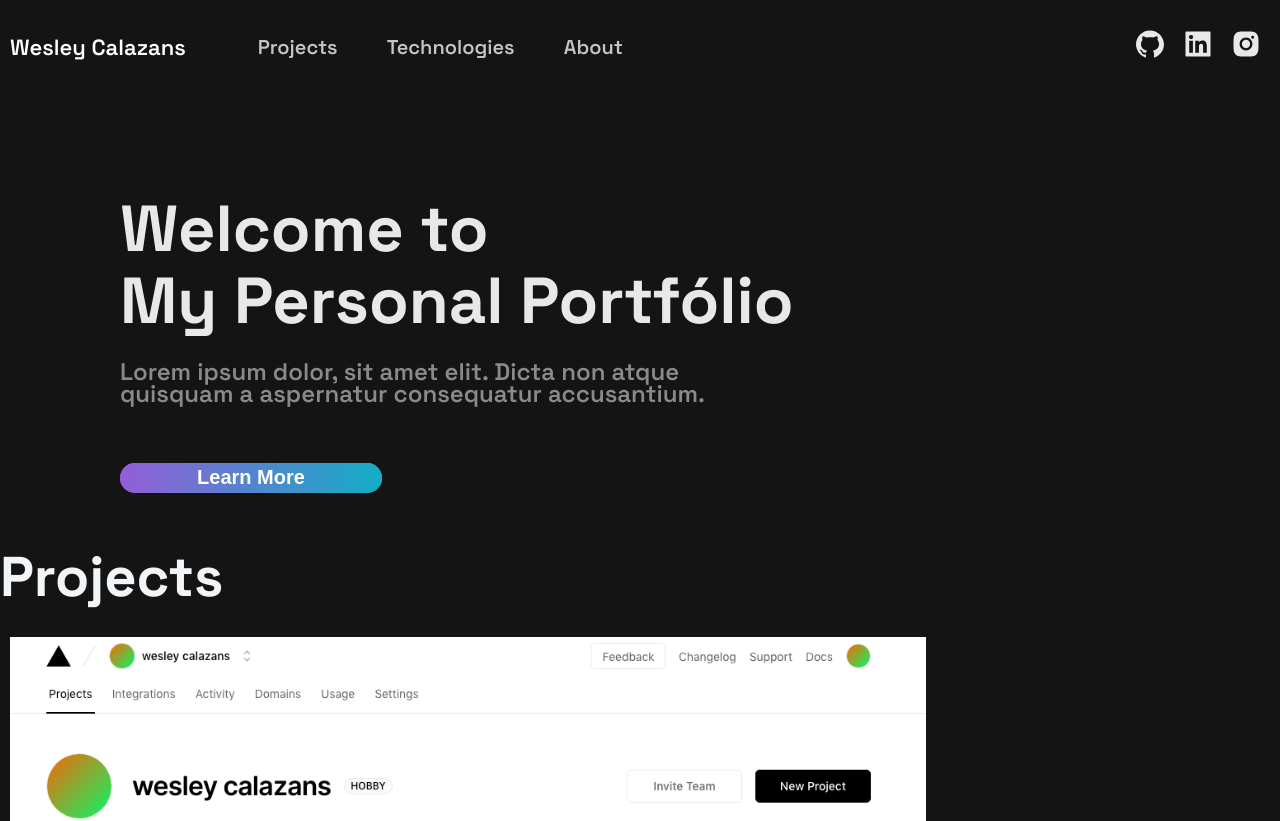
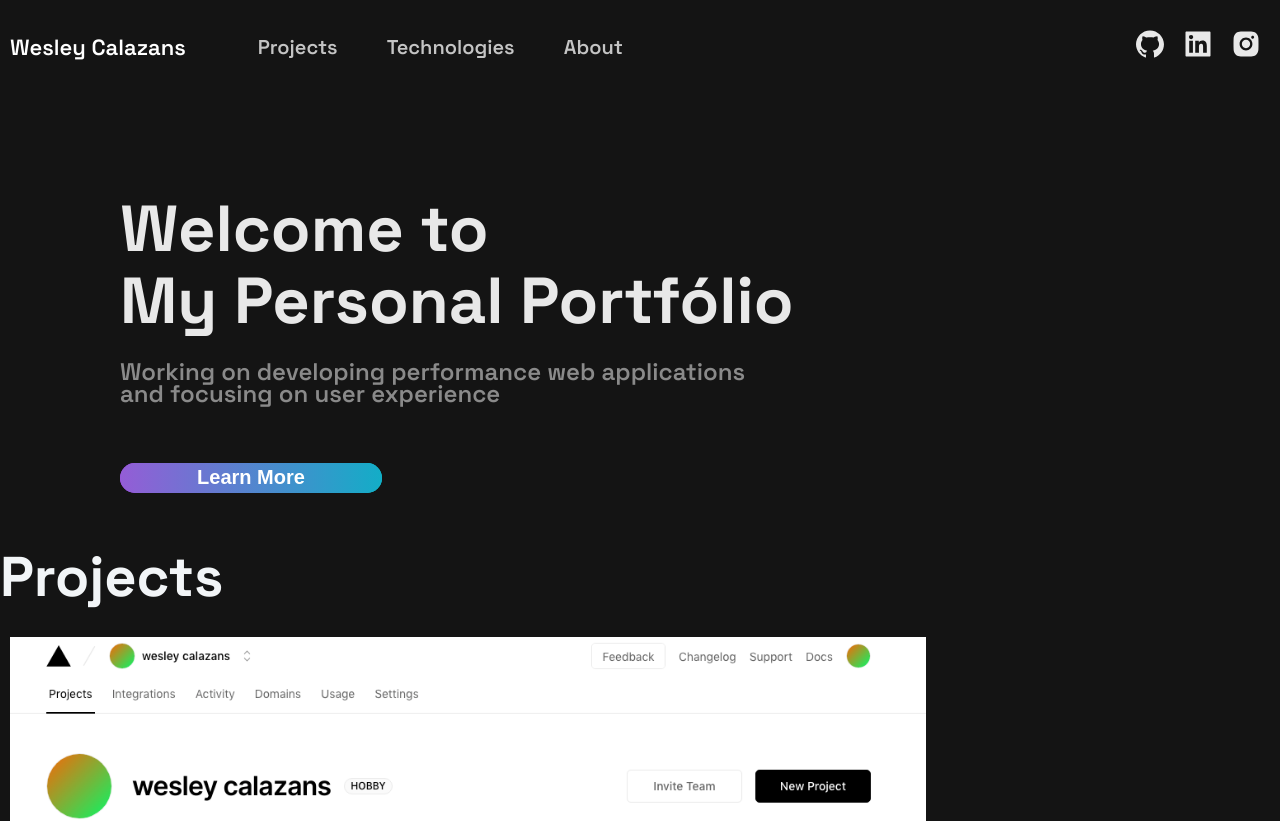
Before and after one commit to wesleytyber/Personal-portfolio, a Next.js app: page / in a window 1280 px wide. Shown: the top 821 px of the page. Built offline with nearby package versions, Linux system fonts and the light colour scheme.

Commit message:
adjust features

```diff
--- a/src/componets/Footer/index.tsx
+++ b/src/componets/Footer/index.tsx
@@ -39,7 +39,7 @@ const Footer: React.FC = () => {
                         <AiFillLinkedin size="2rem" />
                     </a>
                 </Link>
-                <Link href="https://www.instagram.com/wesleyczans/" >
+                <Link href="https://www.instagram.com/wesleyczans" >
                     <a>
                         <AiFillInstagram size="2rem" />
                     </a>
--- a/src/componets/Hero/index.tsx
+++ b/src/componets/Hero/index.tsx
@@ -8,7 +8,9 @@ const Hero: React.FC = () => {
             <SectionFlex>
                 <LeftSection>
                     <SectionTitle>Welcome to <br />My Personal Portfólio</SectionTitle>
-                    <SectionText>Lorem ipsum dolor, sit amet elit. Dicta non atque quisquam a aspernatur consequatur accusantium.</SectionText>
+                    <SectionText>
+                        Working on developing performance web applications and focusing on user experience
+                    </SectionText>
                     <Button>
                         <ButtonLearn>Learn More</ButtonLearn>
                     </Button>
--- a/src/componets/Projects/index.tsx
+++ b/src/componets/Projects/index.tsx
@@ -34,7 +34,7 @@ const Projects: React.FC = () => {
                         <StackContent>
                             <StackList>
                                 <Link href="https://nextjs.org/">
-                                    <a>Next-JS</a>
+                                    <a>Next.JS</a>
                                 </Link>
                             </StackList>
                             <StackList>
--- a/src/componets/Technologies/index.tsx
+++ b/src/componets/Technologies/index.tsx
@@ -29,7 +29,7 @@ const Technologies: React.FC = () => {
           <div>
             <SectionTech>Back-End</SectionTech>
             <SectionSkill>Experience with <br />Node.js (Basic level)</SectionSkill>
-            <SectionSkill>Framework <br />Express.JS</SectionSkill>
+            <SectionSkill>Framework <br />Express.js</SectionSkill>
             <Divider />
           </div>
         </li>
```
